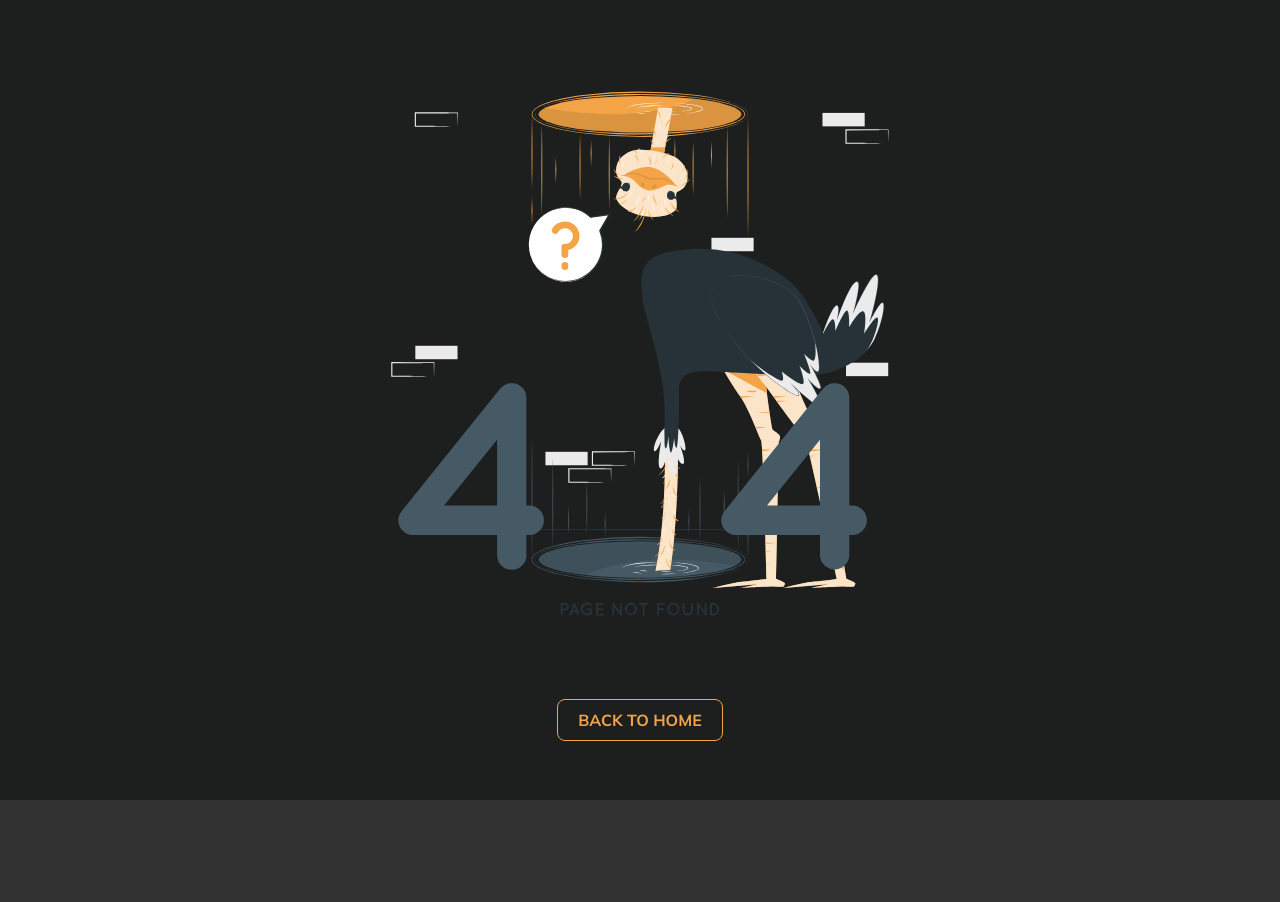
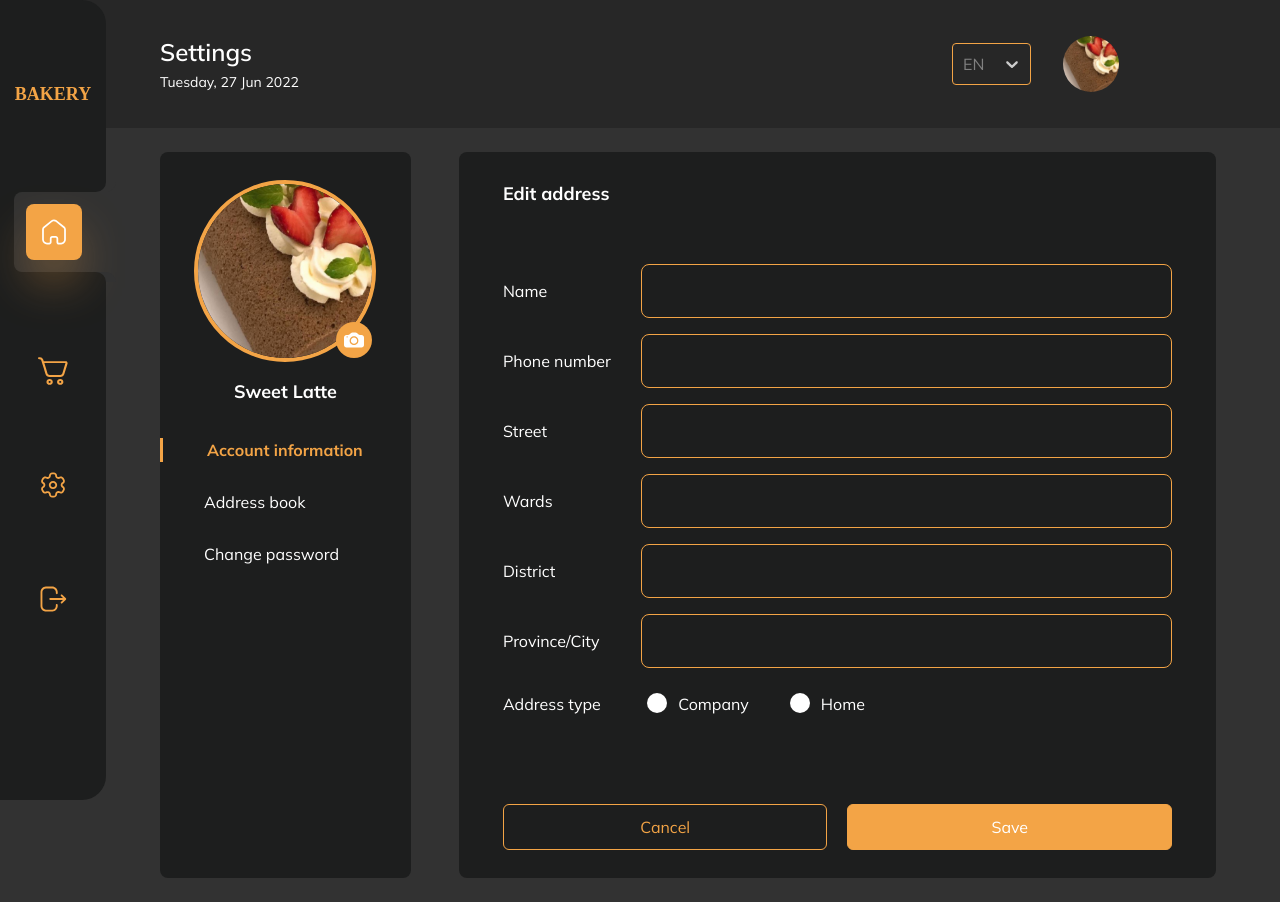
Before and after one commit to sweeetlatte/latte-bakery, a React (Create React App) app: page /dashboard/setting/address-book/edit-address in a window 1280 px wide. Before the commit the page ends 800 px from the top, so only its background shows below. Built offline with nearby package versions, Linux system fonts and the light colour scheme; no server answers; a web font is replaced by a local one.

Commit message:
latte/refactor: modify routes

```diff
--- a/src/App.tsx
+++ b/src/App.tsx
@@ -33,7 +33,7 @@ function App() {
             <Routes>
                 <Route path="/login" element={<LogIn />} />
                 <Route path="/register" element={<Register />} />
-                <Route path="/forgotpassword" element={<ForgotPassword />} />
+                <Route path="/forgot-password" element={<ForgotPassword />} />
                 <Route path="/" element={<LandingPage />} />
                 <Route path="/blog" element={<BlogPage />} />
                 <Route path="/blog/detail" element={<BlogDetail />} />
@@ -43,18 +43,18 @@ function App() {
                     <Route path="cart" element={<Cart />} />
                     <Route path="cart/checkout" element={<Checkout />} />
                     <Route path="setting" element={<Settings />}>
-                        <Route path="accountinfo" element={<AccountInfo />} />
-                        <Route path="addressbook" element={<AddressBook />} />
+                        <Route path="account-info" element={<AccountInfo />} />
+                        <Route path="address-book" element={<AddressBook />} />
                         <Route
-                            path="addressbook/addaddress"
+                            path="address-book/add-address"
                             element={<AddAdress />}
                         />
                         <Route
-                            path="addressbook/editaddress"
+                            path="address-book/edit-address"
                             element={<EditAddress />}
                         />
                         <Route
-                            path="changepassword"
+                            path="change-password"
                             element={<ChangePassword />}
                         />
                     </Route>
--- a/src/components/Dashboard/AddressCard.tsx
+++ b/src/components/Dashboard/AddressCard.tsx
@@ -40,7 +40,7 @@ export default function AddressCard() {
                         <img
                             className="cursor-pointer"
                             onClick={() =>
-                                navigate("editaddress", {
+                                navigate("edit-address", {
                                     state: { address: addressItem },
                                 })
                             }
--- a/src/components/Dashboard/Header.tsx
+++ b/src/components/Dashboard/Header.tsx
@@ -38,14 +38,14 @@ export default function Header() {
                 />
             </div>
             <div className="flex items-center space-x-4">
-                <Link to="/dashboard/setting/accountinfo">
+                <Link to="/dashboard/setting/account-info">
                     <img
                         className="w-14 h-14 object-cover rounded-full"
                         src={ava}
                         alt="ava"
                     />
                 </Link>
-                <Link to="/dashboard/setting/accountinfo">
+                <Link to="/dashboard/setting/account-info">
                     <p>{userData?.name}</p>
                 </Link>
             </div>
--- a/src/pages/Dashboard/Settings/AddressBook/AddAdress.tsx
+++ b/src/pages/Dashboard/Settings/AddressBook/AddAdress.tsx
@@ -77,12 +77,12 @@ export default function AddAdress() {
                 </label>
             </form>
             <div className="flex space-x-5">
-                <Link className="w-full" to="/dashboard/setting/addressbook">
+                <Link className="w-full" to="/dashboard/setting/address-book">
                     <button className="border w-full border-primary text-primary px-5 py-2.5 mt-14 rounded-md">
                         Cancel
                     </button>
                 </Link>
-                <Link className="w-full" to="/dashboard/setting/addressbook">
+                <Link className="w-full" to="/dashboard/setting/address-book">
                     <button className="border w-full border-primary bg-primary px-5 py-2.5 mt-14 rounded-md">
                         Add
                     </button>
--- a/src/pages/Dashboard/Settings/AddressBook/AddressBook.tsx
+++ b/src/pages/Dashboard/Settings/AddressBook/AddressBook.tsx
@@ -8,7 +8,7 @@ export default function AddressBook() {
         <>
             <div className="flex justify-between items-center">
                 <div className="font-bold text-lg">Address book</div>
-                <Link to="addaddress" className="text-primary">
+                <Link to="add-address" className="text-primary">
                     + Add new address
                 </Link>
             </div>
--- a/src/pages/Dashboard/Settings/AddressBook/EditAddress.tsx
+++ b/src/pages/Dashboard/Settings/AddressBook/EditAddress.tsx
@@ -34,7 +34,10 @@ export default function EditAddress() {
                         name="uname"
                         value={locationData?.name}
                         onChange={(e) =>
-                            setLocationData({ ...locationData!, name: e.target.value })
+                            setLocationData({
+                                ...locationData!,
+                                name: e.target.value,
+                            })
                         }
                     />
                 </label>
@@ -47,7 +50,10 @@ export default function EditAddress() {
                         name="phone"
                         value={locationData?.phone}
                         onChange={(e) =>
-                            setLocationData({ ...locationData!, phone: e.target.value })
+                            setLocationData({
+                                ...locationData!,
+                                phone: e.target.value,
+                            })
                         }
                     />
                 </label>
@@ -130,12 +136,12 @@ export default function EditAddress() {
                 </label>
             </form>
             <div className="flex space-x-5">
-                <Link className="w-full" to="/dashboard/setting/addressbook">
+                <Link className="w-full" to="/dashboard/setting/address-book">
                     <button className="border w-full border-primary text-primary px-5 py-2.5 mt-14 rounded-md">
                         Cancel
                     </button>
                 </Link>
-                <Link className="w-full" to="/dashboard/setting/addressbook">
+                <Link className="w-full" to="/dashboard/setting/address-book">
                     <button className="border w-full border-primary bg-primary px-5 py-2.5 mt-14 rounded-md">
                         Save
                     </button>
--- a/src/pages/LogIn.tsx
+++ b/src/pages/LogIn.tsx
@@ -65,7 +65,7 @@ export default function LogIn() {
                             <span className="checkmark"></span>
                         </label>
                         <Link
-                            to="/forgotpassword"
+                            to="/forgot-password"
                             className="text-primary font-medium"
                         >
                             Forgot password?
```
